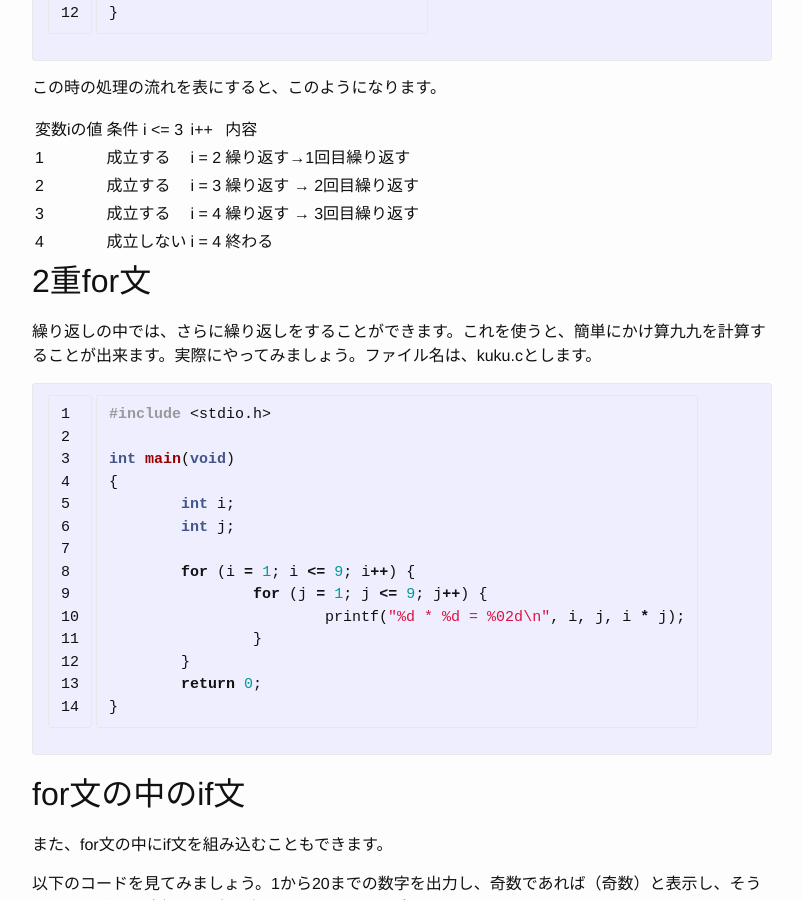
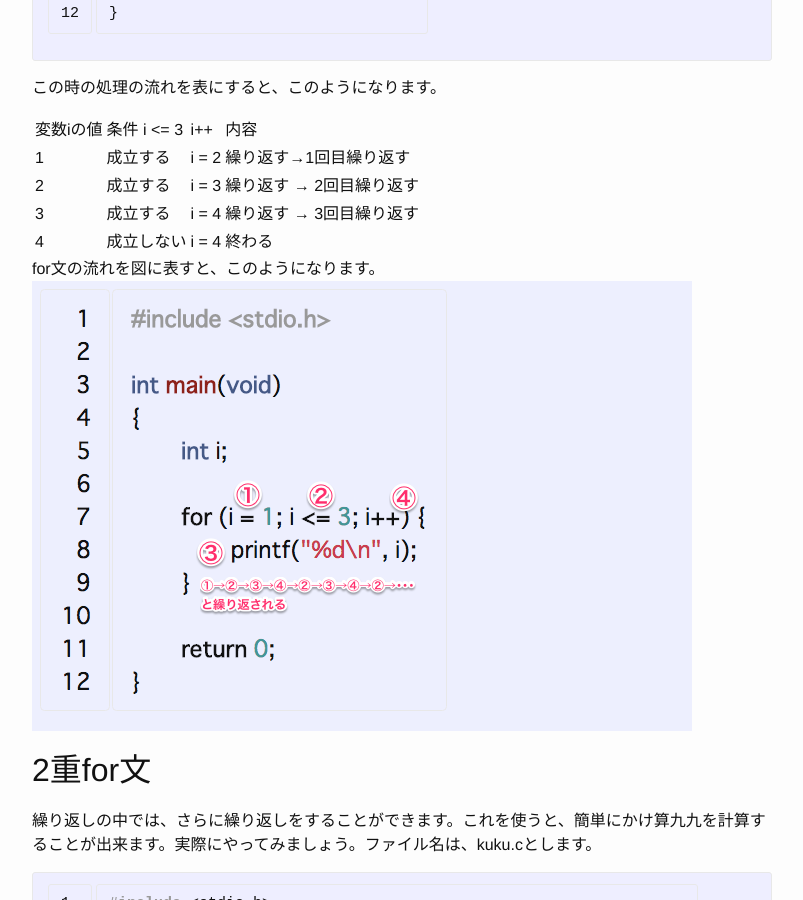
Before and after one commit to mktakuya/tnct-softech2016.github.io, a Jekyll site: the page built from _posts/2016-07-14-09-loop01.markdown, in a window 1280 px wide and 900 px high, scrolled down 931 px. Shown: the whole window, without its empty margins (238-1041 px from the left). Built offline with Jekyll 4.4.1, drawn with Linux system fonts in a browser that asks for light colours.

Commit message:
for文の解説画像を追加

```diff
--- a/_posts/2016-07-14-09-loop01.markdown
+++ b/_posts/2016-07-14-09-loop01.markdown
@@ -45,6 +45,11 @@ int main(void)
 | 2         	| 成立する    	| i = 3 	| 繰り返す → 2回目繰り返す	|
 | 3         	| 成立する    	| i = 4 	| 繰り返す → 3回目繰り返す	|
 | 4         	| 成立しない  	| i = 4 	| 終わる                   |
+
+
+for文の流れを図に表すと、このようになります。
+![for文図解]({{site.baseurl}}/images/for.png)
+
 
 ## 2重for文
 繰り返しの中では、さらに繰り返しをすることができます。これを使うと、簡単にかけ算九九を計算することが出来ます。実際にやってみましょう。ファイル名は、kuku.cとします。
```
Also changed, not shown: images/for.png (added).
